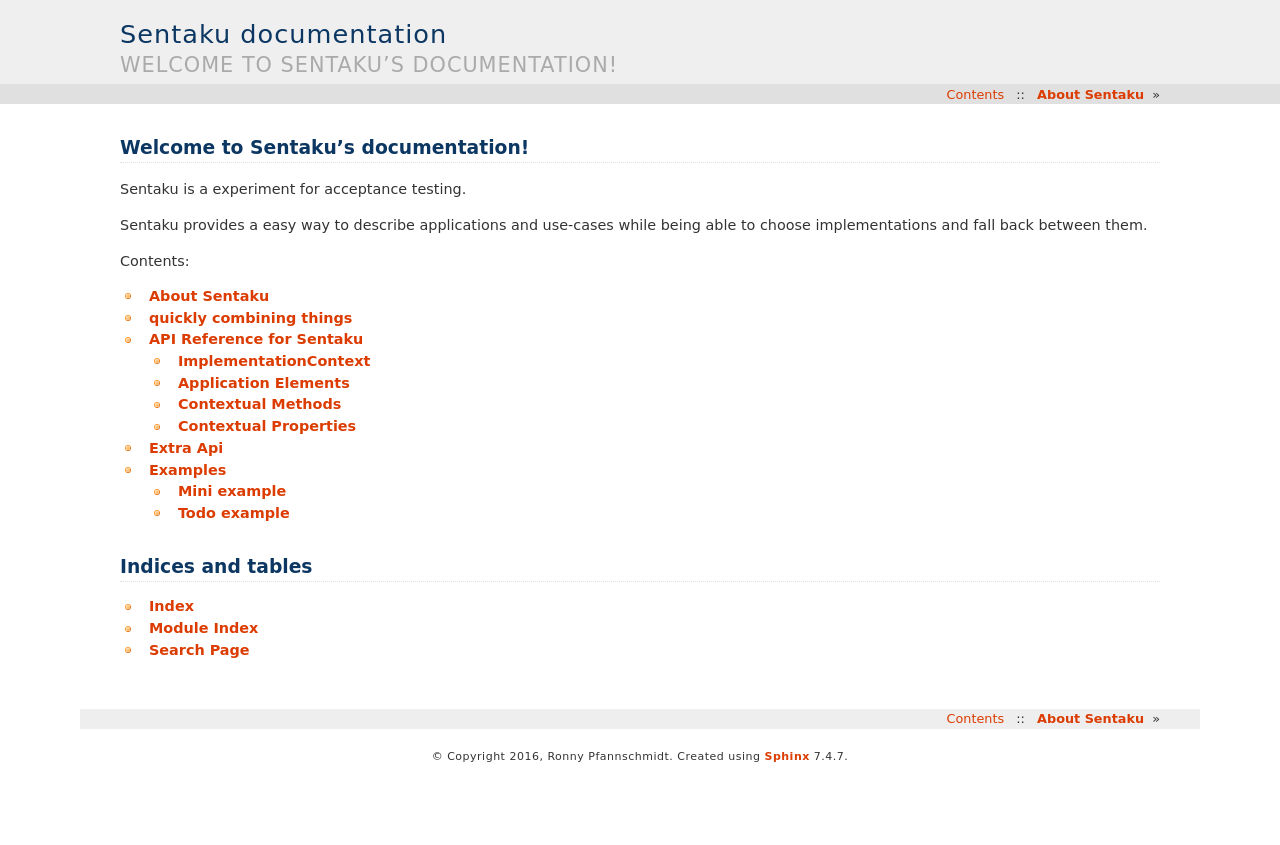
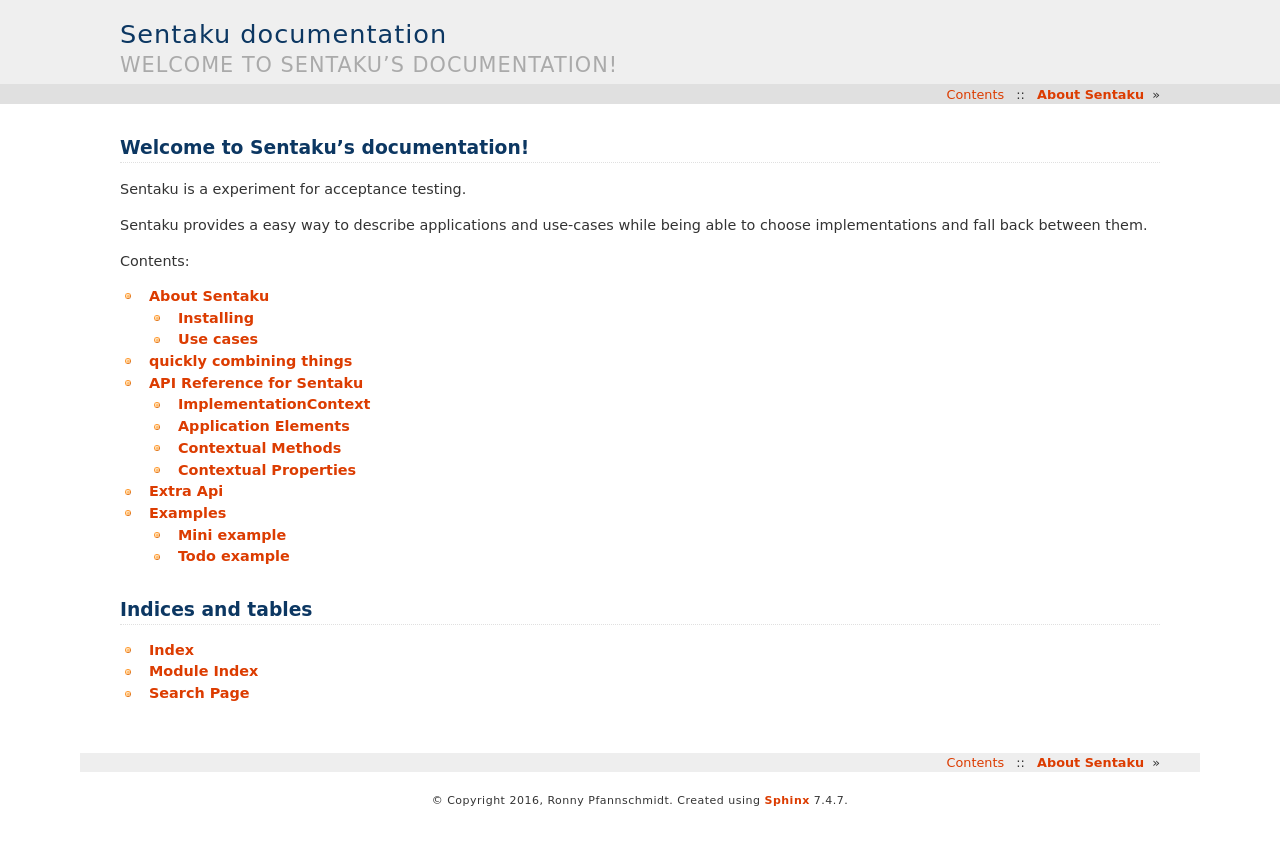
Before and after one commit to RedHatQE/Sentaku, a Sphinx documentation site: the page built from docs/index.rst, in a window 1280 px wide. Shown: the top 845 px of the page. Built offline with Sphinx 7.4.7, drawn with Linux system fonts in a browser that asks for light colours.

Commit message:
add install section to readme

```diff
--- a/docs/about.rst
+++ b/docs/about.rst
@@ -1,13 +1,24 @@
 About Sentaku
 ==============
 
-Sentaku_ is a library that allows objects to dynamically choose their implementation.
+Sentaku_ is a python library that allows objects to dynamically choose their implementation.
 Sentaku_ is the Japanese word for choice.
 
 With Sentaku_ it is possible to describe the Elements of the Applocations you interact with
 and the actions/attributes they have.
 Sentaku_ takes care of chosing the impliementation of the Actions/Attributes.
 
+
+Installing
+----------
+
+::
+	pip install sentaku
+
+
+
+Use cases
+-----------
 
 A common use for such a system is Testing Various layers of an application with the same code,
 as well as using different Layers of an Application for Setup/Teardown and for concise acceptance-tests.
```
